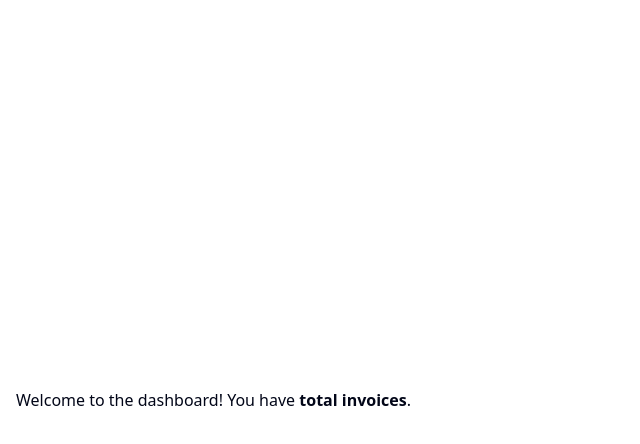
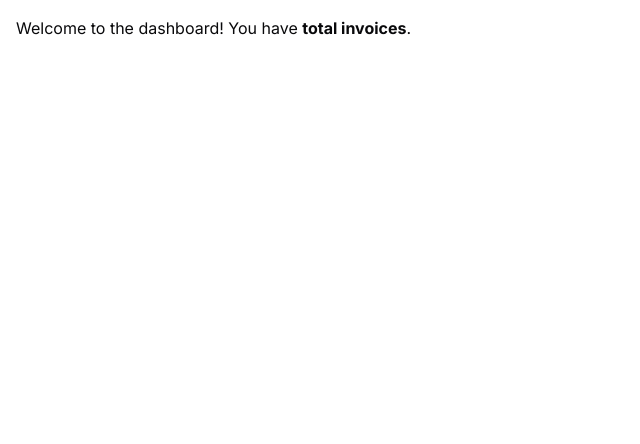
Before and after one commit to kurniaaldi/lakoe-store, a React (Vite) app: page /order in a window 1280 px wide. Shown: the top 444 px of the page, without its empty margins (0-640 px from the left). Built offline with nearby package versions, Linux system fonts and the light colour scheme.

Commit message:
add config custom color

```diff
--- a/src/components/ui/button.tsx
+++ b/src/components/ui/button.tsx
@@ -5,16 +5,17 @@ import { cva, type VariantProps } from "class-variance-authority";
 
 import { cn } from "@/lib/utils";
 
-const buttonVariants = cva(
+// eslint-disable-next-line react-refresh/only-export-components
+export const buttonVariants = cva(
   "inline-flex items-center justify-center gap-2 whitespace-nowrap rounded-md text-sm font-medium transition-all disabled:pointer-events-none disabled:opacity-50 [&_svg]:pointer-events-none [&_svg:not([class*='size-'])]:size-4 shrink-0 [&_svg]:shrink-0 outline-none focus-visible:border-ring focus-visible:ring-ring/50 focus-visible:ring-[3px] aria-invalid:ring-destructive/20 dark:aria-invalid:ring-destructive/40 aria-invalid:border-destructive",
   {
     variants: {
       variant: {
-        default: "bg-primary text-primary-foreground hover:bg-primary/90",
+        default: "bg-primary text-white hover:bg-primary/90",
         destructive:
           "bg-destructive text-white hover:bg-destructive/90 focus-visible:ring-destructive/20 dark:focus-visible:ring-destructive/40 dark:bg-destructive/60",
         outline:
-          "border bg-background shadow-xs hover:bg-accent hover:text-accent-foreground dark:bg-input/30 dark:border-input dark:hover:bg-input/50",
+          "border-primary border bg-background shadow-xs hover:bg-accent hover:text-accent-foreground dark:bg-input/30 dark:border-input dark:hover:bg-input/50",
         secondary:
           "bg-secondary text-secondary-foreground hover:bg-secondary/80",
         ghost:
@@ -25,6 +26,7 @@ const buttonVariants = cva(
         default: "h-9 px-4 py-2 has-[>svg]:px-3",
         sm: "h-8 rounded-md gap-1.5 px-3 has-[>svg]:px-2.5",
         lg: "h-10 rounded-md px-6 has-[>svg]:px-4",
+        xl: "h-12 rounded-md px-6 has-[>svg]:px-4",
         icon: "size-9",
         "icon-sm": "size-8",
         "icon-lg": "size-10",
@@ -37,7 +39,7 @@ const buttonVariants = cva(
   },
 );
 
-function Button({
+export default function Button({
   className,
   variant,
   size,
@@ -57,5 +59,3 @@ function Button({
     />
   );
 }
-
-export { Button, buttonVariants };
--- a/src/components/ui/card.tsx
+++ b/src/components/ui/card.tsx
@@ -7,7 +7,7 @@ function Card({ className, ...props }: React.ComponentProps<"div">) {
     <div
       data-slot="card"
       className={cn(
-        "bg-card text-card-foreground flex flex-col gap-6 rounded-xl border py-6 shadow-sm",
+        "bg-card text-card-foreground flex flex-col rounded-2xl border py-6 shadow-sm",
         className,
       )}
       {...props}
--- a/src/index.css
+++ b/src/index.css
@@ -1,53 +1,106 @@
+@import url("https://fonts.googleapis.com/css2?family=Inter:ital,opsz,wght@0,14..32,100..900;1,14..32,100..900&display=swap");
 @import "tailwindcss";
 @import "tw-animate-css";
 
 @custom-variant dark (&:is(.dark *));
 
 :root {
-  font-family: system-ui, Avenir, Helvetica, Arial, sans-serif;
-  line-height: 1.5;
-  font-weight: 400;
+  --radius: 0.65rem;
+  --background: oklch(1 0 0);
+  --foreground: oklch(0.141 0.005 285.823);
+  --card: oklch(1 0 0);
+  --card-foreground: oklch(0.141 0.005 285.823);
+  --popover: oklch(1 0 0);
+  --popover-foreground: oklch(0.141 0.005 285.823);
+  --primary: oklch(0.646 0.222 41.116);
+  --primary-foreground: oklch(0.98 0.016 73.684);
+  --secondary: oklch(0.967 0.001 286.375);
+  --secondary-foreground: oklch(0.21 0.006 285.885);
+  --muted: oklch(0.967 0.001 286.375);
+  --muted-foreground: oklch(0.552 0.016 285.938);
+  --accent: oklch(0.967 0.001 286.375);
+  --accent-foreground: oklch(0.21 0.006 285.885);
+  --destructive: oklch(0.577 0.245 27.325);
+  --border: oklch(0.92 0.004 286.32);
+  --input: oklch(0.92 0.004 286.32);
+  --ring: oklch(0.75 0.183 55.934);
+  --chart-1: oklch(0.837 0.128 66.29);
+  --chart-2: oklch(0.705 0.213 47.604);
+  --chart-3: oklch(0.646 0.222 41.116);
+  --chart-4: oklch(0.553 0.195 38.402);
+  --chart-5: oklch(0.47 0.157 37.304);
+  --sidebar: oklch(0.985 0 0);
+  --sidebar-foreground: oklch(0.141 0.005 285.823);
+  --sidebar-primary: oklch(0.646 0.222 41.116);
+  --sidebar-primary-foreground: oklch(0.98 0.016 73.684);
+  --sidebar-accent: oklch(0.967 0.001 286.375);
+  --sidebar-accent-foreground: oklch(0.21 0.006 285.885);
+  --sidebar-border: oklch(0.92 0.004 286.32);
+  --sidebar-ring: oklch(0.75 0.183 55.934);
+  --highlight-darkest: #fd6e00;
+  --highlight-dark: #ff8528;
+  --highlight-medium: #ffad6f;
+  --highlight-light: #ffd4b4;
+  --highlight-lighest: #fff3ea;
+  --neutral-light--darkest: #d0d2db;
+  --neutral-light--dark: #dbdee7;
+  --neutral-light--medium: #ebedf6;
+  --neutral-light--light: #f8f9fe;
+  --neutral-light--lighest: #ffffff;
+  --neutral-dark-darkest: #1f2024;
+  --neutral-dark-dark: #2f3036;
+  --neutral-dark-medium: #494a50;
+  --neutral-dark-light: #71727a;
+  --neutral-dark-lighest: #8f9098;
+}
 
-  color-scheme: light dark;
-  color: rgba(255, 255, 255, 0.87);
-  background-color: #242424;
-
-  font-synthesis: none;
-  text-rendering: optimizeLegibility;
-  -webkit-font-smoothing: antialiased;
-  -moz-osx-font-smoothing: grayscale;
-  --radius: 0.625rem;
-  --background: oklch(1 0 0);
-  --foreground: oklch(0.129 0.042 264.695);
-  --card: oklch(1 0 0);
-  --card-foreground: oklch(0.129 0.042 264.695);
-  --popover: oklch(1 0 0);
-  --popover-foreground: oklch(0.129 0.042 264.695);
-  --primary: oklch(0.208 0.042 265.755);
-  --primary-foreground: oklch(0.984 0.003 247.858);
-  --secondary: oklch(0.968 0.007 247.896);
-  --secondary-foreground: oklch(0.208 0.042 265.755);
-  --muted: oklch(0.968 0.007 247.896);
-  --muted-foreground: oklch(0.554 0.046 257.417);
-  --accent: oklch(0.968 0.007 247.896);
-  --accent-foreground: oklch(0.208 0.042 265.755);
-  --destructive: oklch(0.577 0.245 27.325);
-  --border: oklch(0.929 0.013 255.508);
-  --input: oklch(0.929 0.013 255.508);
-  --ring: oklch(0.704 0.04 256.788);
-  --chart-1: oklch(0.646 0.222 41.116);
-  --chart-2: oklch(0.6 0.118 184.704);
-  --chart-3: oklch(0.398 0.07 227.392);
-  --chart-4: oklch(0.828 0.189 84.429);
-  --chart-5: oklch(0.769 0.188 70.08);
-  --sidebar: oklch(0.984 0.003 247.858);
-  --sidebar-foreground: oklch(0.129 0.042 264.695);
-  --sidebar-primary: oklch(0.208 0.042 265.755);
-  --sidebar-primary-foreground: oklch(0.984 0.003 247.858);
-  --sidebar-accent: oklch(0.968 0.007 247.896);
-  --sidebar-accent-foreground: oklch(0.208 0.042 265.755);
-  --sidebar-border: oklch(0.929 0.013 255.508);
-  --sidebar-ring: oklch(0.704 0.04 256.788);
+.dark {
+  --background: oklch(0.141 0.005 285.823);
+  --foreground: oklch(0.985 0 0);
+  --card: oklch(0.21 0.006 285.885);
+  --card-foreground: oklch(0.985 0 0);
+  --popover: oklch(0.21 0.006 285.885);
+  --popover-foreground: oklch(0.985 0 0);
+  --primary: oklch(0.705 0.213 47.604);
+  --primary-foreground: oklch(0.98 0.016 73.684);
+  --secondary: oklch(0.274 0.006 286.033);
+  --secondary-foreground: oklch(0.985 0 0);
+  --muted: oklch(0.274 0.006 286.033);
+  --muted-foreground: oklch(0.705 0.015 286.067);
+  --accent: oklch(0.274 0.006 286.033);
+  --accent-foreground: oklch(0.985 0 0);
+  --destructive: oklch(0.704 0.191 22.216);
+  --border: oklch(1 0 0 / 10%);
+  --input: oklch(1 0 0 / 15%);
+  --ring: oklch(0.408 0.123 38.172);
+  --chart-1: oklch(0.837 0.128 66.29);
+  --chart-2: oklch(0.705 0.213 47.604);
+  --chart-3: oklch(0.646 0.222 41.116);
+  --chart-4: oklch(0.553 0.195 38.402);
+  --chart-5: oklch(0.47 0.157 37.304);
+  --sidebar: oklch(0.21 0.006 285.885);
+  --sidebar-foreground: oklch(0.985 0 0);
+  --sidebar-primary: oklch(0.705 0.213 47.604);
+  --sidebar-primary-foreground: oklch(0.98 0.016 73.684);
+  --sidebar-accent: oklch(0.274 0.006 286.033);
+  --sidebar-accent-foreground: oklch(0.985 0 0);
+  --sidebar-border: oklch(1 0 0 / 10%);
+  --sidebar-ring: oklch(0.408 0.123 38.172);
+  --highlight-darkest: #fd6e00;
+  --highlight-dark: #ff8528;
+  --highlight-medium: #ffad6f;
+  --highlight-light: #ffd4b4;
+  --highlight-lighest: #fff3ea;
+  --neutral-light--darkest: #d0d2db;
+  --neutral-light--dark: #dbdee7;
+  --neutral-light--medium: #ebedf6;
+  --neutral-light--light: #f8f9fe;
+  --neutral-light--lighest: #ffffff;
+  --neutral-dark-darkest: #1f2024;
+  --neutral-dark-dark: #2f3036;
+  --neutral-dark-medium: #494a50;
+  --neutral-dark-light: #71727a;
+  --neutral-dark-lighest: #8f9098;
 }
 
 a {
@@ -62,9 +115,16 @@ a:hover {
 body {
   margin: 0;
   display: flex;
-  place-items: center;
   min-width: 320px;
   min-height: 100vh;
+  width: 100%;
+  font-family: "Inter", sans-serif;
+  font-optical-sizing: auto;
+  font-style: normal;
+}
+
+#root {
+  width: 100%;
 }
 
 h1 {
@@ -100,7 +160,7 @@ button:focus-visible {
     color: #747bff;
   }
   button {
-    background-color: #f9f9f9;
+    background-color: var(--primary);
   }
 }
 
@@ -140,40 +200,26 @@ button:focus-visible {
   --color-sidebar-accent-foreground: var(--sidebar-accent-foreground);
   --color-sidebar-border: var(--sidebar-border);
   --color-sidebar-ring: var(--sidebar-ring);
-}
+  /* Highlight */
+  --color-highlight-darkest: var(--highlight-darkest);
+  --color-highlight-dark: var(--highlight-dark);
+  --color-highlight-medium: var(--highlight-medium);
+  --color-highlight-light: var(--highlight-light);
+  --color-highlight-lighest: var(--highlight-lighest);
 
-.dark {
-  --background: oklch(0.129 0.042 264.695);
-  --foreground: oklch(0.984 0.003 247.858);
-  --card: oklch(0.208 0.042 265.755);
-  --card-foreground: oklch(0.984 0.003 247.858);
-  --popover: oklch(0.208 0.042 265.755);
-  --popover-foreground: oklch(0.984 0.003 247.858);
-  --primary: oklch(0.929 0.013 255.508);
-  --primary-foreground: oklch(0.208 0.042 265.755);
-  --secondary: oklch(0.279 0.041 260.031);
-  --secondary-foreground: oklch(0.984 0.003 247.858);
-  --muted: oklch(0.279 0.041 260.031);
-  --muted-foreground: oklch(0.704 0.04 256.788);
-  --accent: oklch(0.279 0.041 260.031);
-  --accent-foreground: oklch(0.984 0.003 247.858);
-  --destructive: oklch(0.704 0.191 22.216);
-  --border: oklch(1 0 0 / 10%);
-  --input: oklch(1 0 0 / 15%);
-  --ring: oklch(0.551 0.027 264.364);
-  --chart-1: oklch(0.488 0.243 264.376);
-  --chart-2: oklch(0.696 0.17 162.48);
-  --chart-3: oklch(0.769 0.188 70.08);
-  --chart-4: oklch(0.627 0.265 303.9);
-  --chart-5: oklch(0.645 0.246 16.439);
-  --sidebar: oklch(0.208 0.042 265.755);
-  --sidebar-foreground: oklch(0.984 0.003 247.858);
-  --sidebar-primary: oklch(0.488 0.243 264.376);
-  --sidebar-primary-foreground: oklch(0.984 0.003 247.858);
-  --sidebar-accent: oklch(0.279 0.041 260.031);
-  --sidebar-accent-foreground: oklch(0.984 0.003 247.858);
-  --sidebar-border: oklch(1 0 0 / 10%);
-  --sidebar-ring: oklch(0.551 0.027 264.364);
+  /* Neutral Light */
+  --color-neutral-light-darkest: var(--neutral-light--darkest);
+  --color-neutral-light-dark: var(--neutral-light--dark);
+  --color-neutral-light-medium: var(--neutral-light--medium);
+  --color-neutral-light-light: var(--neutral-light--light);
+  --color-neutral-light-lighest: var(--neutral-light--lighest);
+
+  /* Neutral Dark */
+  --color-neutral-dark-darkest: var(--neutral-dark-darkest);
+  --color-neutral-dark-dark: var(--neutral-dark-dark);
+  --color-neutral-dark-medium: var(--neutral-dark-medium);
+  --color-neutral-dark-light: var(--neutral-dark-light);
+  --color-neutral-dark-lighest: var(--neutral-dark-lighest);
 }
 
 @layer base {
```
Also changed, not shown: src/components/ui/typography.tsx (added, +131 -0 lines), src/routes/index.lazy.tsx (+34 -1 lines), components.json, public/images/beverage.png (added).
